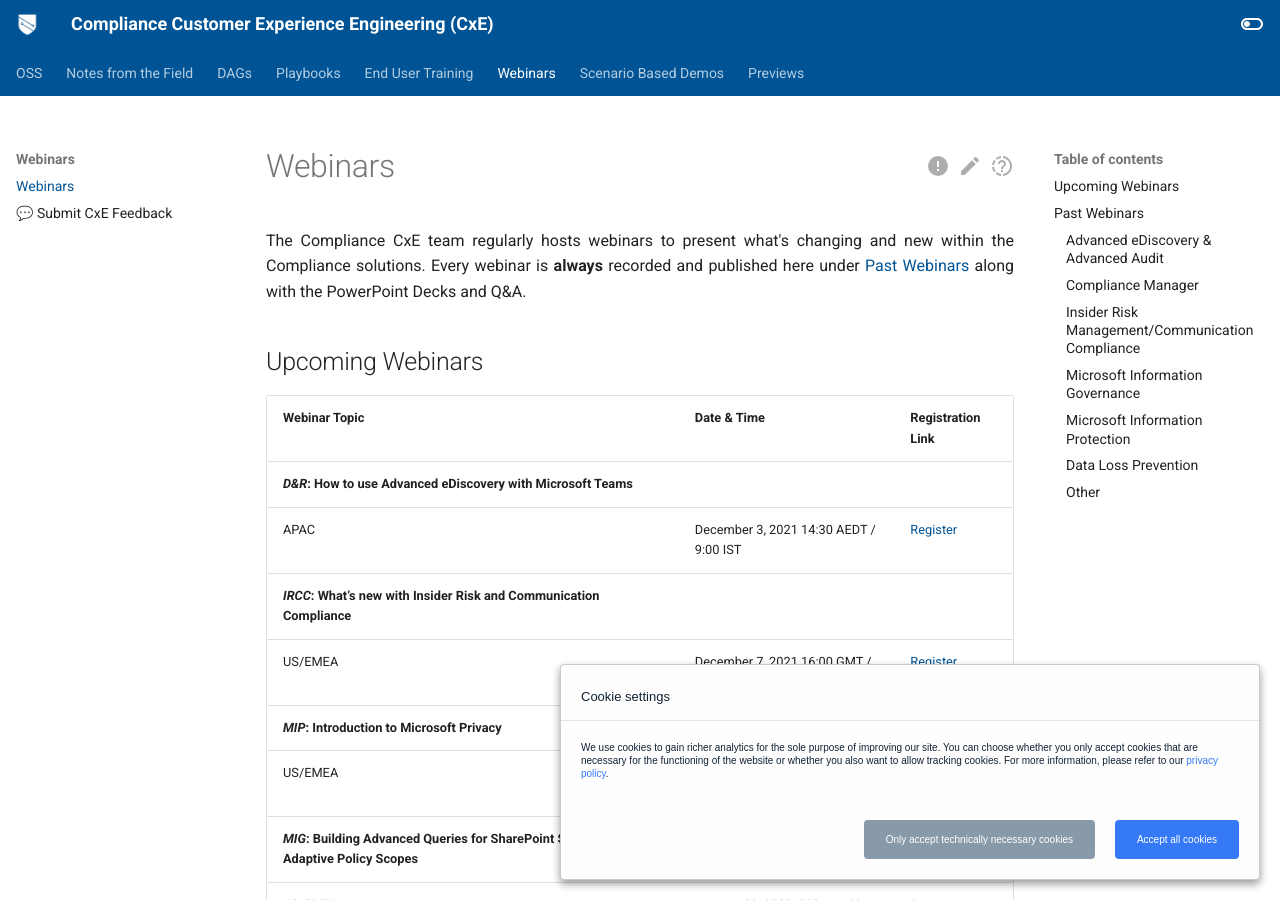
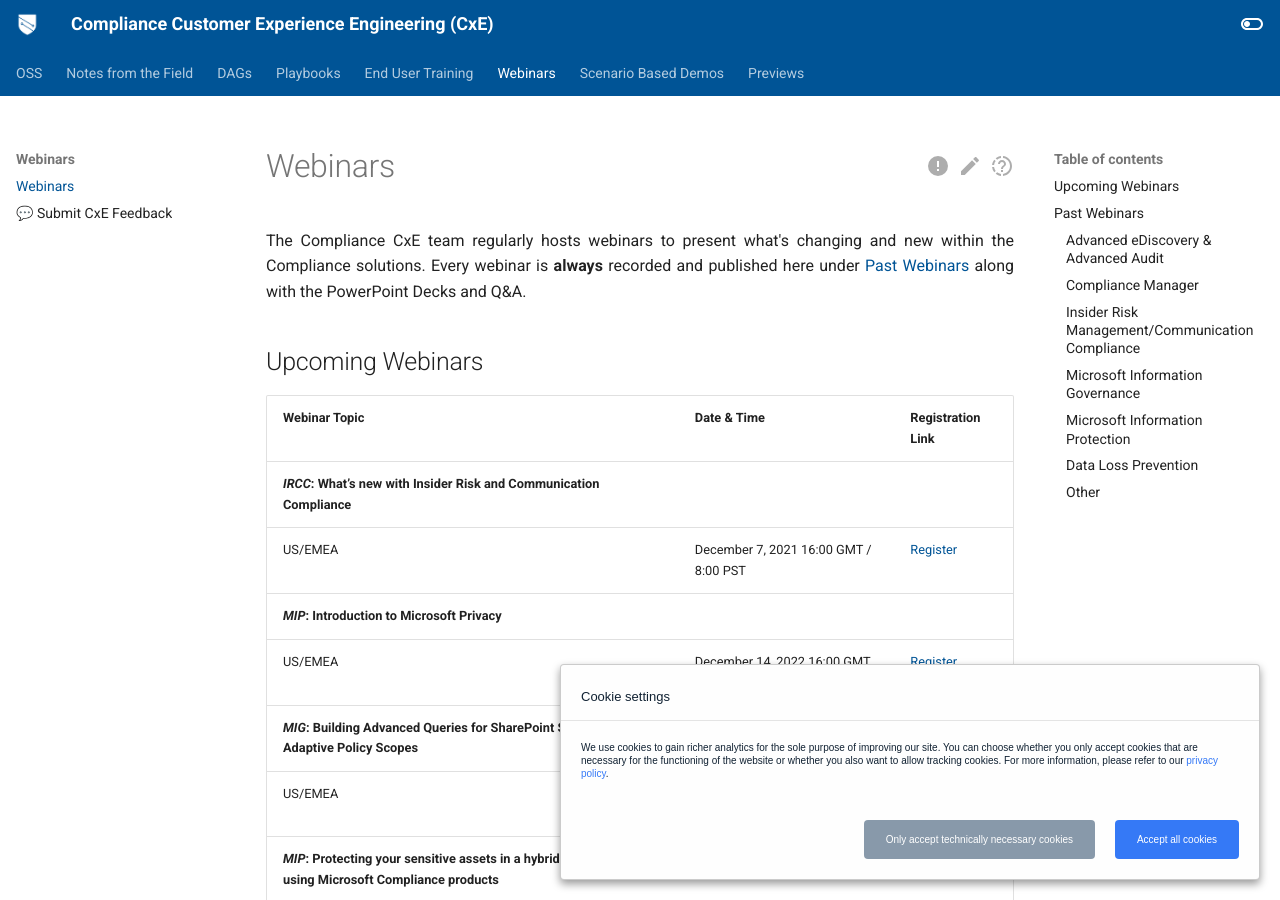
Before and after one commit to microsoft/ComplianceCxE, an MkDocs documentation site: the page built from docs/webinars.md, in a window 1280 px wide and 900 px high. Built offline with MkDocs 1.6.1 and Material for MkDocs 9.7.7, drawn with Linux system fonts in a browser that asks for light colours; comment, search, counter and statistics services are not loaded.

Commit message:
Update webinars.md

```diff
--- a/docs/webinars.md
+++ b/docs/webinars.md
@@ -12,8 +12,6 @@
 
 | Webinar Topic | Date & Time | Registration Link |
 | --- | --- | --- |
-|***D&R*: How to use Advanced eDiscovery with Microsoft Teams** |  |
-| APAC  | December 3, 2021    14:30 AEDT / 9:00 IST | [Register](https://aka.ms/ediscoverywebinar) |
 |***IRCC*: What’s new with Insider Risk and Communication Compliance** |  |
 | US/EMEA  | December 7, 2021    16:00 GMT / 8:00 PST | [Register](https://mipc.eventbuilder.com/event/52884) |
 ***MIP*: Introduction to Microsoft Privacy** |  |
```
